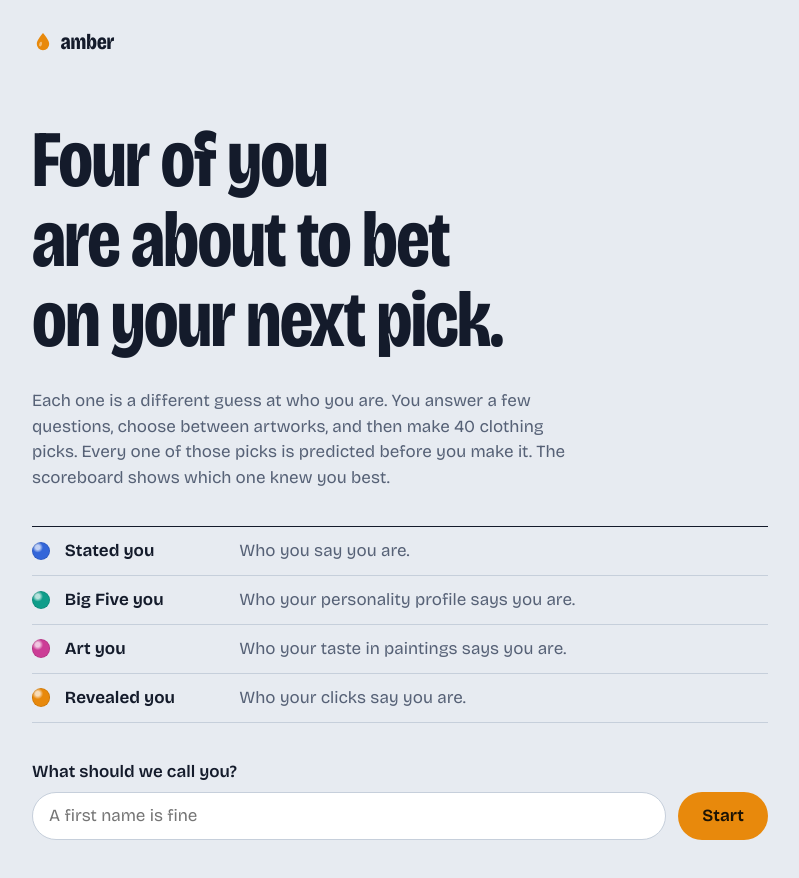
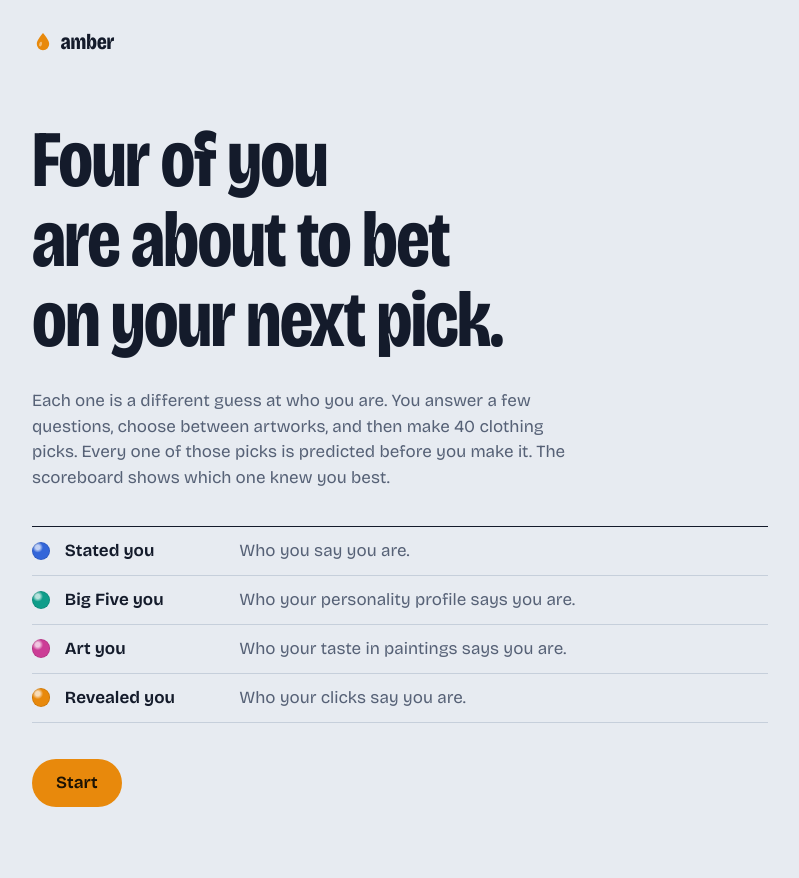
Before and after one commit to imyuvijain/amber, a React (Vite) app in the folder web/: page / in a window 1280 px wide. Shown: the top 878 px of the page, without its empty margins (80-879 px from the left). Built offline with nearby package versions, Linux system fonts and the light colour scheme.

Commit message:
feat(web): drop the name input from Welcome (no typing in the flow)

```diff
--- a/web/src/screens/Welcome.css
+++ b/web/src/screens/Welcome.css
@@ -46,29 +46,7 @@
 .start {
   display: grid;
   gap: 0.5rem;
-}
-
-.start label {
-  font-weight: 600;
-}
-
-.start-row {
-  display: flex;
-  gap: 0.75rem;
-  flex-wrap: wrap;
-}
-
-.start-row input {
-  flex: 1 1 14rem;
-  min-height: 3rem;
-  padding: 0 1rem;
-  border-radius: 999px;
-  border: 1.5px solid var(--line);
-  background: var(--panel);
-}
-
-.start-row input:focus-visible {
-  border-color: var(--focus);
+  justify-items: start;
 }
 
 @media (max-width: 40rem) {
--- a/web/src/screens/Welcome.tsx
+++ b/web/src/screens/Welcome.tsx
@@ -2,13 +2,15 @@ import { useState, type CSSProperties, type FormEvent } from 'react'
 import { ApiError, createUser } from '../api'
 import { YOUS } from '../yous'
 import './Welcome.css'
+
+// No typing in the flow: the API still wants a name, so every player is just "player".
+const PLAYER_NAME = 'player'
 
 interface Props {
   onCreated: (userId: string) => void
 }
 
 export default function Welcome({ onCreated }: Props) {
-  const [name, setName] = useState('')
   const [busy, setBusy] = useState(false)
   const [error, setError] = useState<string | null>(null)
 
@@ -18,7 +20,7 @@ export default function Welcome({ onCreated }: Props) {
     setBusy(true)
     setError(null)
     try {
-      const { user_id } = await createUser(name.trim() || 'Anonymous')
+      const { user_id } = await createUser(PLAYER_NAME)
       onCreated(user_id)
     } catch (err) {
       setError(err instanceof ApiError ? err.message : 'Something went wrong. Try again.')
@@ -52,20 +54,9 @@ export default function Welcome({ onCreated }: Props) {
       </ul>
 
       <form className="start" onSubmit={submit}>
-        <label htmlFor="name">What should we call you?</label>
-        <div className="start-row">
-          <input
-            id="name"
-            value={name}
-            onChange={(e) => setName(e.target.value)}
-            placeholder="A first name is fine"
-            autoComplete="given-name"
-            maxLength={60}
-          />
-          <button className="btn" type="submit" disabled={busy}>
-            {busy ? 'Starting…' : 'Start'}
-          </button>
-        </div>
+        <button className="btn" type="submit" disabled={busy}>
+          {busy ? 'Starting…' : 'Start'}
+        </button>
         {error && (
           <p className="error" role="alert">
             {error}
```
